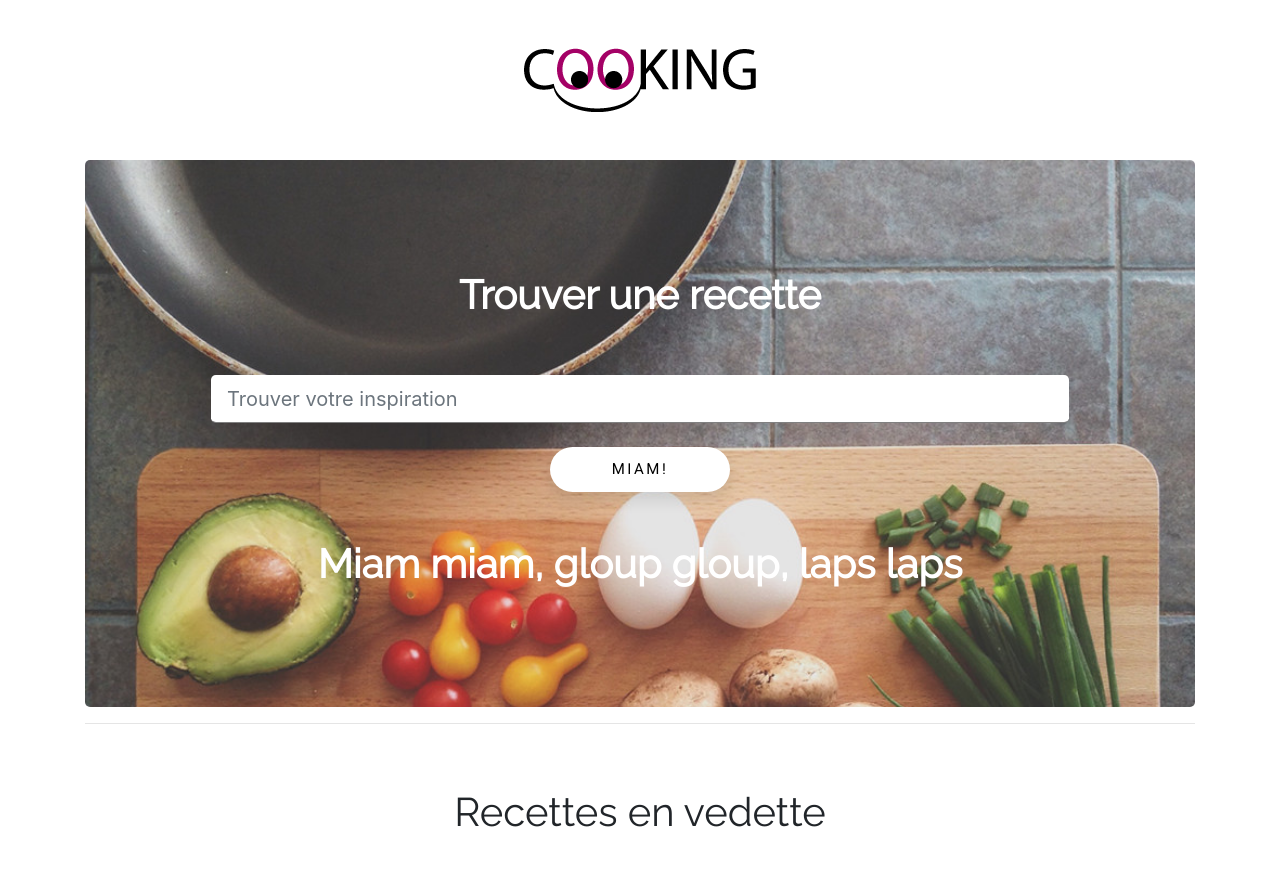
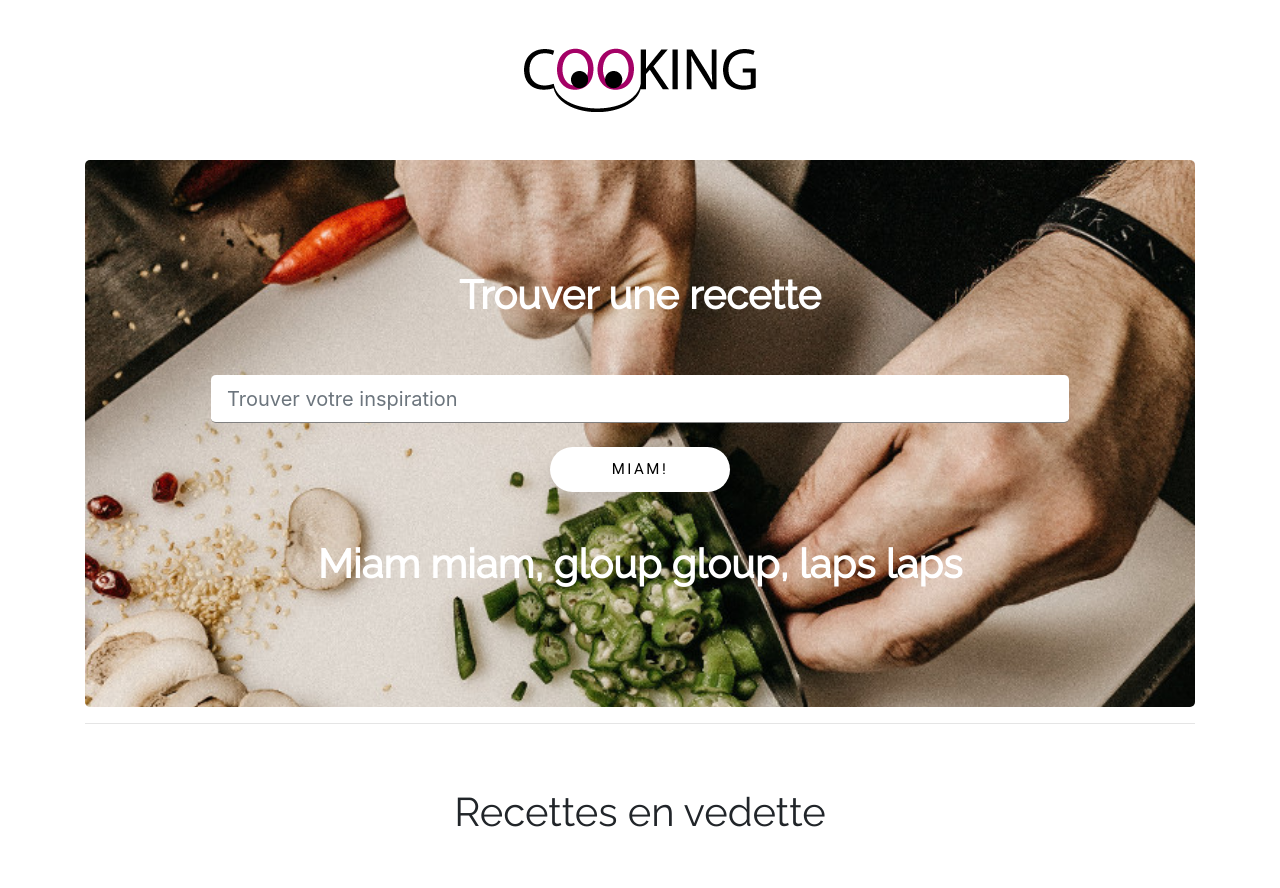
Before and after one commit to dananjayavr/projet-1-hitema-front, a PHP site: page / in a window 1280 px wide. Shown: the part 126-1014 px from the top of the page. Run offline with PHP 8.4, Linux system fonts and the light colour scheme; data comes from the database, SQL or seed files in the repository; some libraries are stand-ins or nearby versions.

Commit message:
changement fond partie recherche

```diff
--- a/css/main.css
+++ b/css/main.css
@@ -46,7 +46,8 @@ body {
     padding: 10%;
     width: 100%;
     text-align: center;
-    background: url('../assets/photos/backgrounds/bg-search-low.jpg');
+    background: url('../assets/photos/backgrounds/bg-search-alt-hands.jpg');
+    background-position-y: center;
     background-size: cover;
     border-radius: 5px;
 }
```
Also changed, not shown: assets/photos/backgrounds/bg-search-alt-hands.jpg (added), assets/photos/backgrounds/bg-search-alt.jpg (added).
